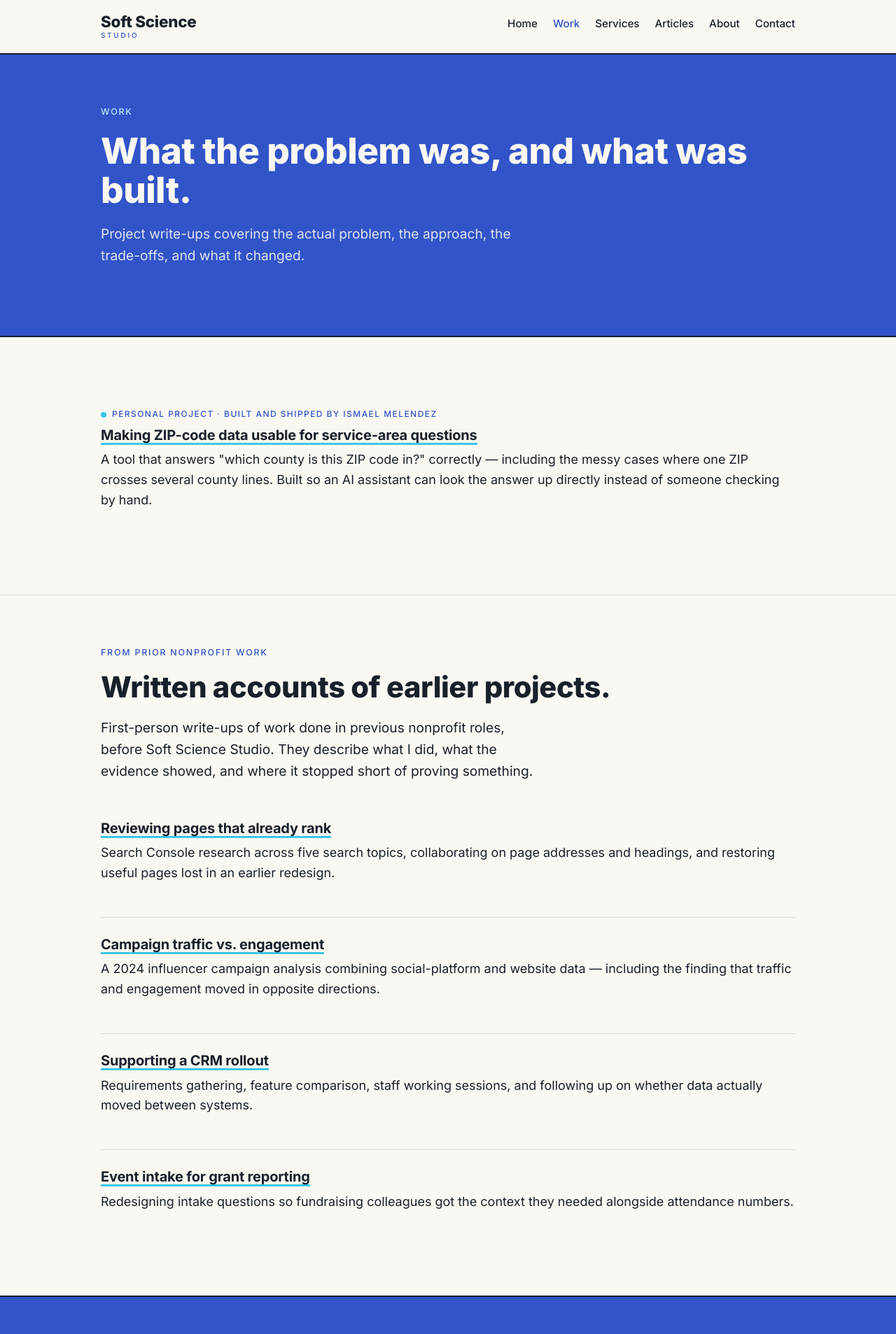
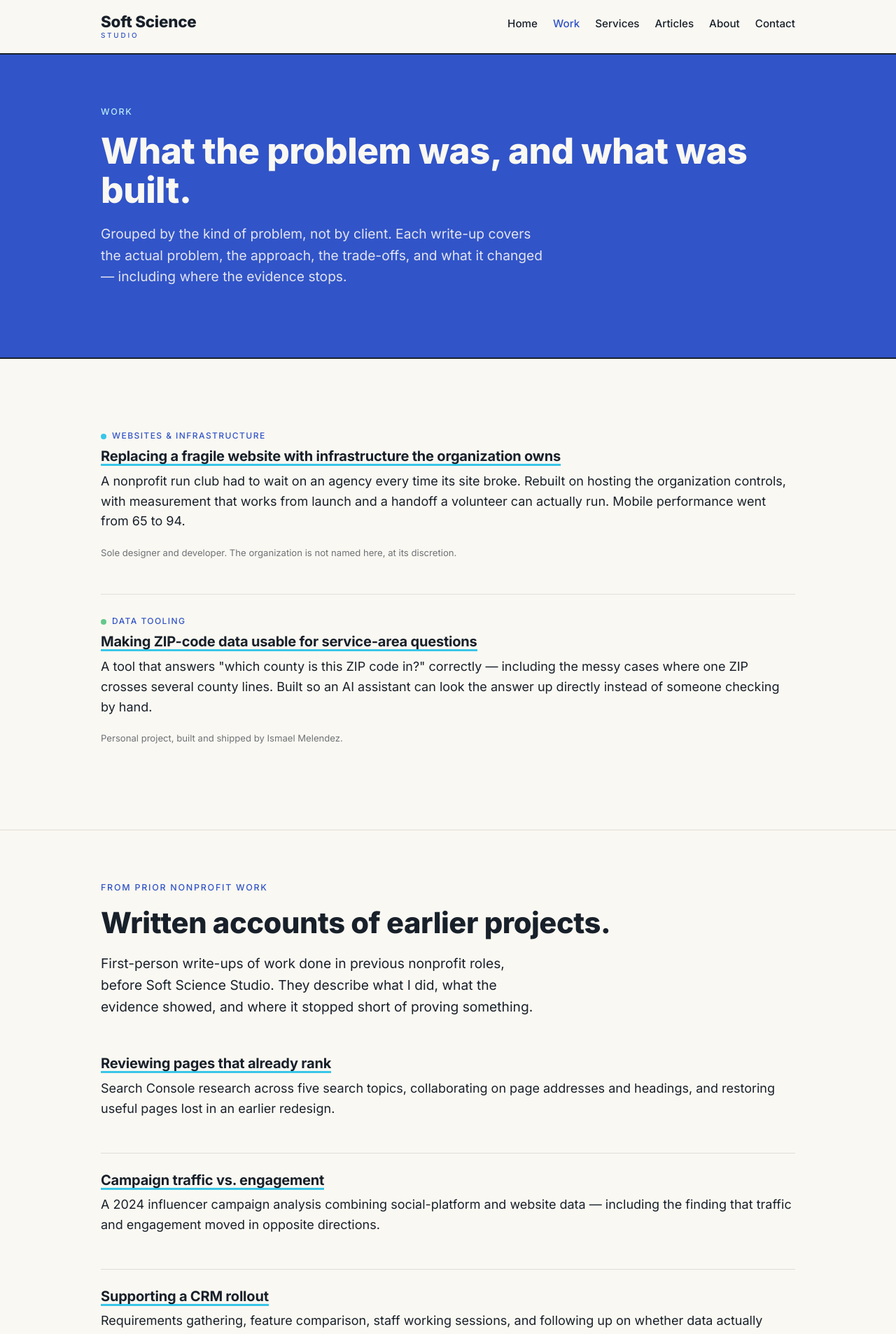
Before and after one commit to imelendez/soft-science-studio, a Jekyll site: the page work.html, which Jekyll copies as it is, in a window 1280 px wide. Shown: the top 1907 px of the page at 70% size. Built offline with Jekyll 4.4.1, drawn with Linux system fonts in a browser that asks for light colours.

Commit message:
Publish nonprofit website rebuild case study, de-identified
The organization has not approved being named, so it is described as "a
Houston nonprofit run club" and the filename no longer carries its name.
Labeled by role rather than as a Studio client, since the fact-check
notes warn against implying a client relationship that was not one.

- Work index regrouped by problem (websites & infrastructure, data
  tooling, measurement) rather than as a flat list, with a provenance
  line on each entry preserving the personal/prior-employer distinction
- Dropped "a one-hour pass" framing from the SEO section: it undercut the
  $600 search-visibility price now published on /services.html
- Removed "cheaper" and a stray reference to the organization's name in a
  JS comment, both of which would have shipped publicly

Co-Authored-By: Claude Opus 5 <noreply@anthropic.com>

```diff
--- a/css/styles.css
+++ b/css/styles.css
@@ -448,6 +448,19 @@ iframe:focus-visible {
   max-width: 68ch;
 }
 
+/* Provenance line on the work index: who did it, in what capacity */
+.provenance {
+  font-size: 0.82rem;
+  color: var(--ink);
+  opacity: 0.62;
+  margin-top: 8px;
+}
+
+.section-cobalt .provenance {
+  color: var(--cream);
+  opacity: 0.72;
+}
+
 /* ---- Draft banner (internal use, not for public pages) ---- */
 .draft-banner {
   background: var(--pink);
--- a/js/analytics.js
+++ b/js/analytics.js
@@ -1,7 +1,7 @@
 // One generic click-tracking pattern for the whole site: any element with a
 // data-cta attribute fires a single "cta_click" dataLayer event carrying its
 // name. A new button never needs new GTM configuration — just add the
-// attribute. Mirrors the pattern documented in the Sexy Pace case study.
+// attribute. Mirrors the pattern documented in the website rebuild case study.
 window.dataLayer = window.dataLayer || [];
 
 document.addEventListener("click", function (event) {
--- a/sitemap.xml
+++ b/sitemap.xml
@@ -10,6 +10,7 @@
   <url><loc>https://softscience.studio/about.html</loc></url>
   <url><loc>https://softscience.studio/contact.html</loc></url>
   <url><loc>https://softscience.studio/case-study/mcp-zip-county-server.html</loc></url>
+  <url><loc>https://softscience.studio/case-study/nonprofit-website-rebuild.html</loc></url>
   <url><loc>https://softscience.studio/blog/nonprofit-seo-existing-pages.html</loc></url>
   <url><loc>https://softscience.studio/blog/ga4-small-team-website-measurement.html</loc></url>
   <url><loc>https://softscience.studio/blog/campaign-traffic-meaningful-engagement.html</loc></url>
--- a/work.html
+++ b/work.html
@@ -53,8 +53,9 @@ height="0" width="0" style="display:none;visibility:hidden"></iframe></noscript>
     <p class="eyebrow">Work</p>
     <h1>What the problem was, and what was built.</h1>
     <p class="lede">
-      Project write-ups covering the actual problem, the approach, the
-      trade-offs, and what it changed.
+      Grouped by the kind of problem, not by client. Each write-up covers
+      the actual problem, the approach, the trade-offs, and what it
+      changed — including where the evidence stops.
     </p>
   </div>
 </section>
@@ -63,7 +64,19 @@ height="0" width="0" style="display:none;visibility:hidden"></iframe></noscript>
   <div class="wrap">
     <div class="block-list">
       <div class="block">
-        <span class="label-mono"><span class="dot dot-cyan"></span>PERSONAL PROJECT · BUILT AND SHIPPED BY ISMAEL MELENDEZ</span>
+        <span class="label-mono"><span class="dot dot-cyan"></span>WEBSITES &amp; INFRASTRUCTURE</span>
+        <h3><a href="case-study/nonprofit-website-rebuild.html" class="underline-cyan" data-cta="case-study-website-rebuild">Replacing a fragile website with infrastructure the organization owns</a></h3>
+        <p>
+          A nonprofit run club had to wait on an agency every time its site
+          broke. Rebuilt on hosting the organization controls, with
+          measurement that works from launch and a handoff a volunteer can
+          actually run. Mobile performance went from 65 to 94.
+        </p>
+        <p class="provenance">Sole designer and developer. The organization is not named here, at its discretion.</p>
+      </div>
+
+      <div class="block">
+        <span class="label-mono"><span class="dot dot-green"></span>DATA TOOLING</span>
         <h3><a href="case-study/mcp-zip-county-server.html" class="underline-cyan" data-cta="case-study-mcp">Making ZIP-code data usable for service-area questions</a></h3>
         <p>
           A tool that answers "which county is this ZIP code in?" correctly
@@ -71,6 +84,7 @@ height="0" width="0" style="display:none;visibility:hidden"></iframe></noscript>
           lines. Built so an AI assistant can look the answer up directly
           instead of someone checking by hand.
         </p>
+        <p class="provenance">Personal project, built and shipped by Ismael Melendez.</p>
       </div>
     </div>
   </div>
```
Also changed, not shown: case-study/nonprofit-website-rebuild.html (added, +192 -0 lines), 1 other file.
